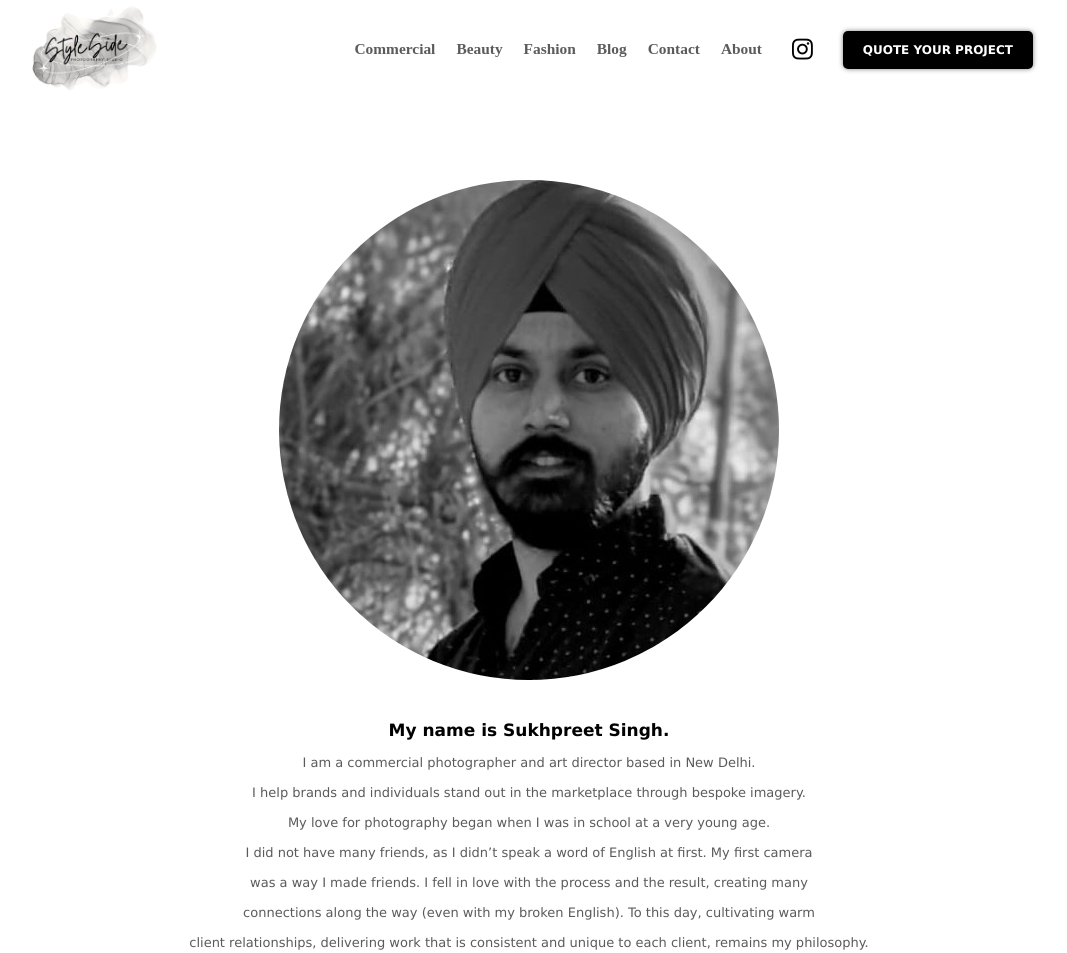
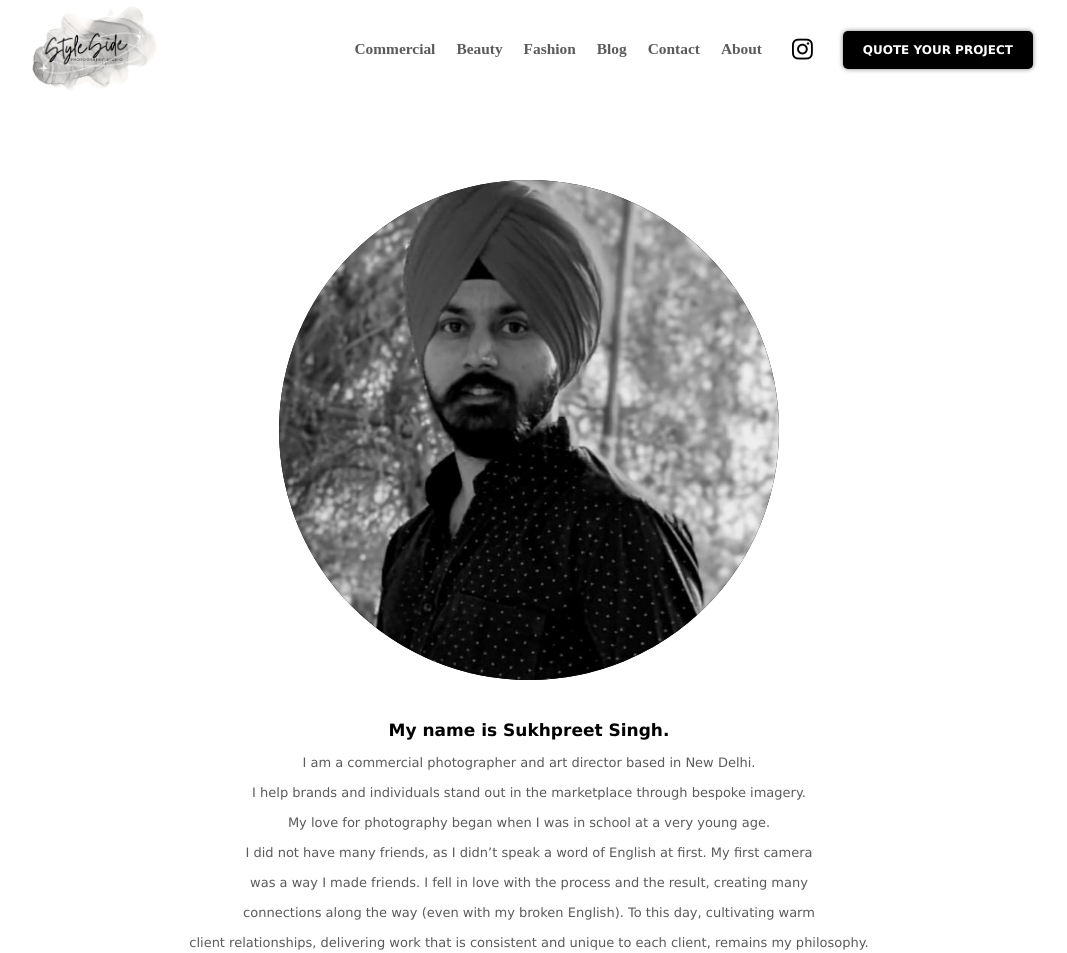
Before and after one commit to AdarshBhateja/StyleSide-Photography-Website, a plain HTML site: page about.html in a window 1280 px wide. Shown: the top 953 px of the page, without its empty margins (111-1178 px from the left). Drawn offline with Linux system fonts and the light colour scheme.

Commit message:
3rd upload

```diff
--- a/style.css
+++ b/style.css
@@ -315,7 +315,6 @@ li{
 .about-col{
     display: flex;
     flex-direction: column;
-    flex-basis: 48%;
     padding: 30px 2px;
     align-items: center;
     /* background-color: yellow; */
@@ -324,9 +323,14 @@ li{
 .image-container{
     width: 500px;
     aspect-ratio: 1 / 1;
-    /* background-color: black; */
     overflow: hidden;
     border-radius: 50%;
+    background-color: #000;
+    position: relative;
+}
+
+.image-container img{
+    width: 100%;
 }
 
 .about-description h1{
@@ -391,7 +395,6 @@ li{
 @media only screen and (max-width: 800px){
     .image-container{
         max-width: 85%;
-        color: #474747e3;
     }
 
     .about-description h1{
```
Also changed, not shown: about.html (+1 -1 lines).
